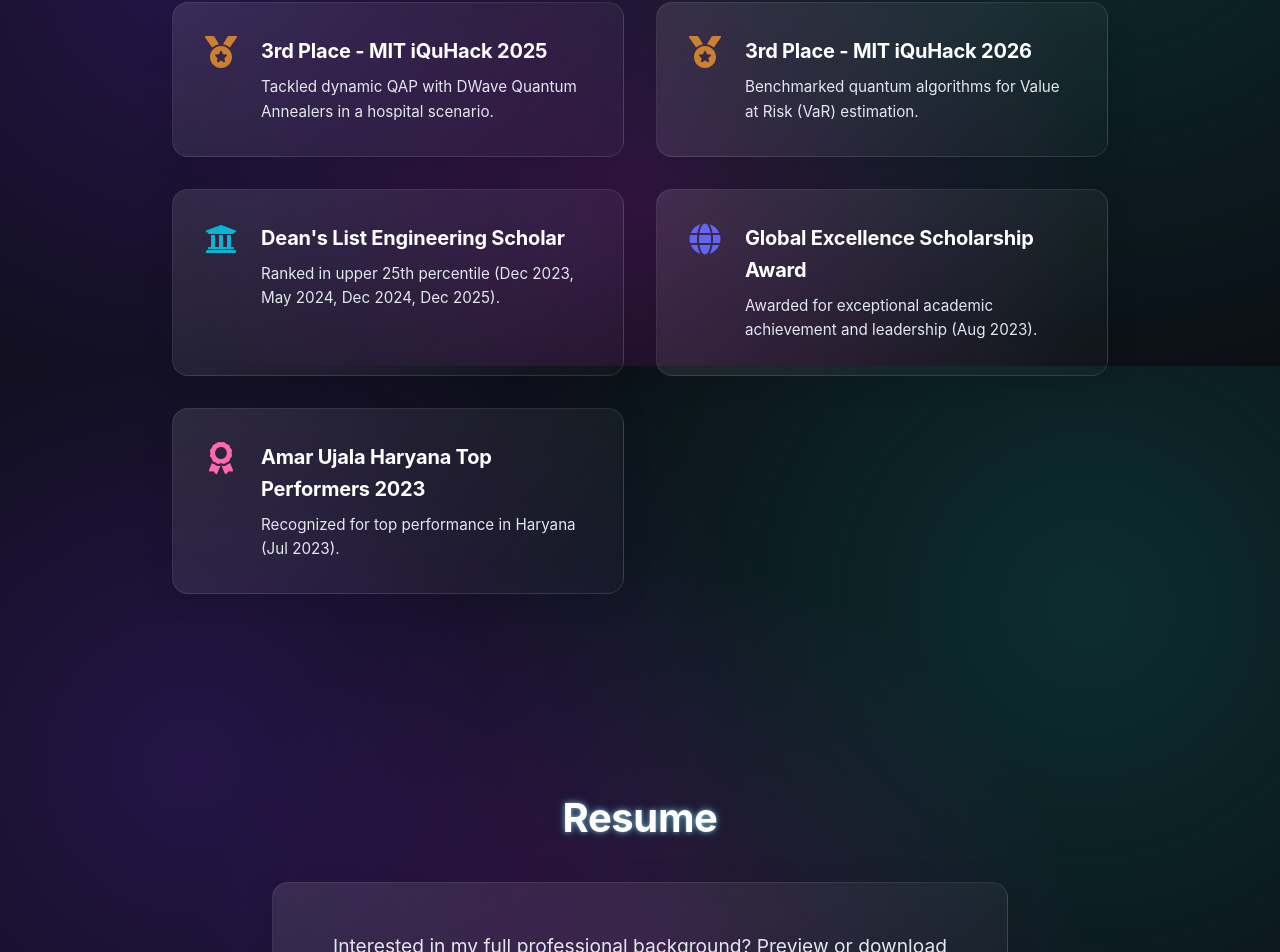
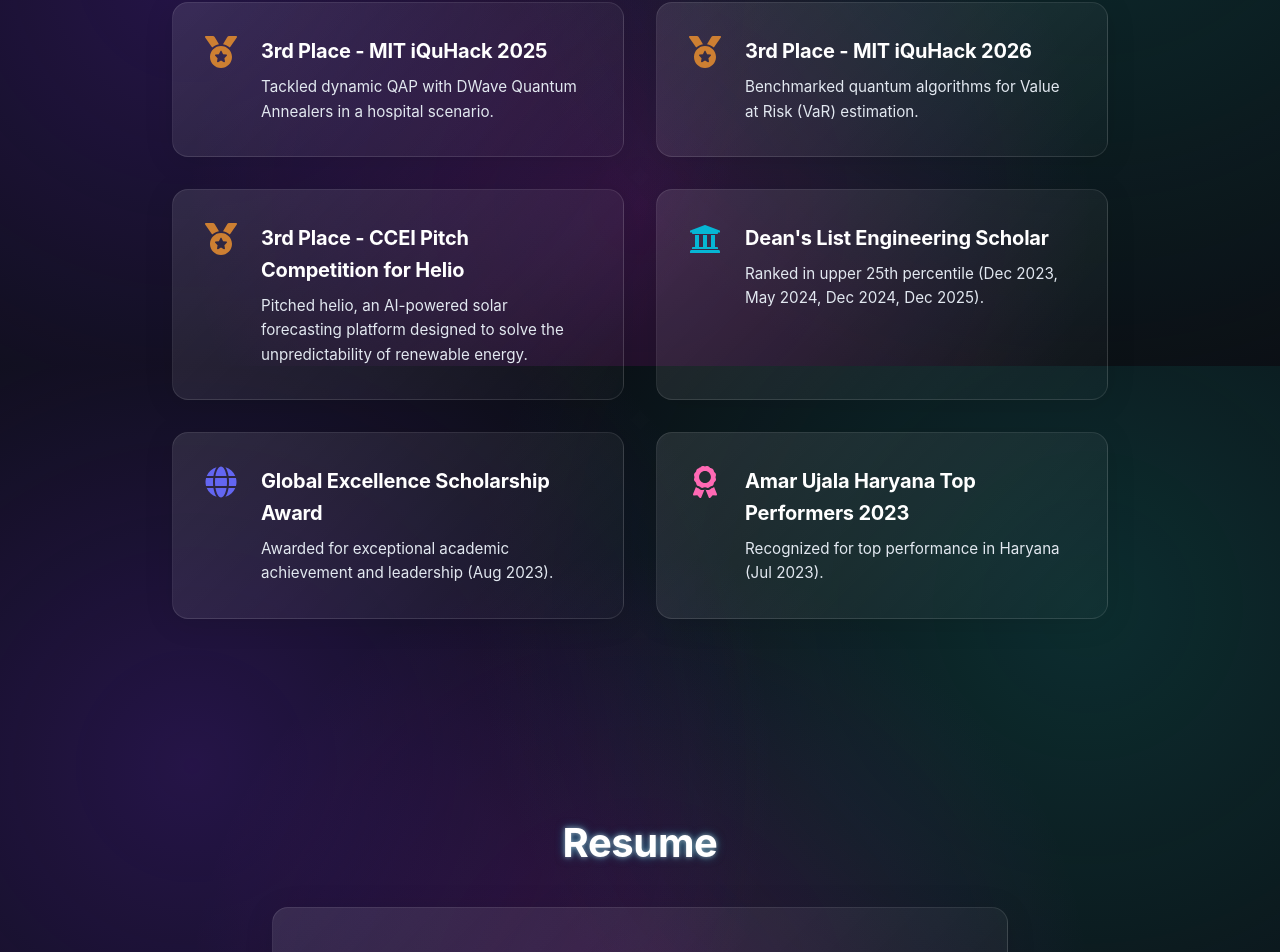
Before and after one commit to ShaiVerma/Portfolio, a React (Vite) app: page / in a window 1280 px wide. Shown: the part 6834-7786 px from the top of the page. Built offline with nearby package versions, Linux system fonts and the light colour scheme.

Commit message:
Updated Awards

```diff
--- a/src/components/Awards.jsx
+++ b/src/components/Awards.jsx
@@ -32,6 +32,11 @@
         {
             title: '3rd Place - MIT iQuHack 2026',
             description: 'Benchmarked quantum algorithms for Value at Risk (VaR) estimation.',
+            icon: <FaMedal style={{ color: '#CD7F32' }} /> // Bronze
+        },
+        {
+            title: '3rd Place - CCEI Pitch Competition for Helio',
+            description: 'Pitched helio, an AI-powered solar forecasting platform designed to solve the unpredictability of renewable energy.',
             icon: <FaMedal style={{ color: '#CD7F32' }} /> // Bronze
         },
         {
```
